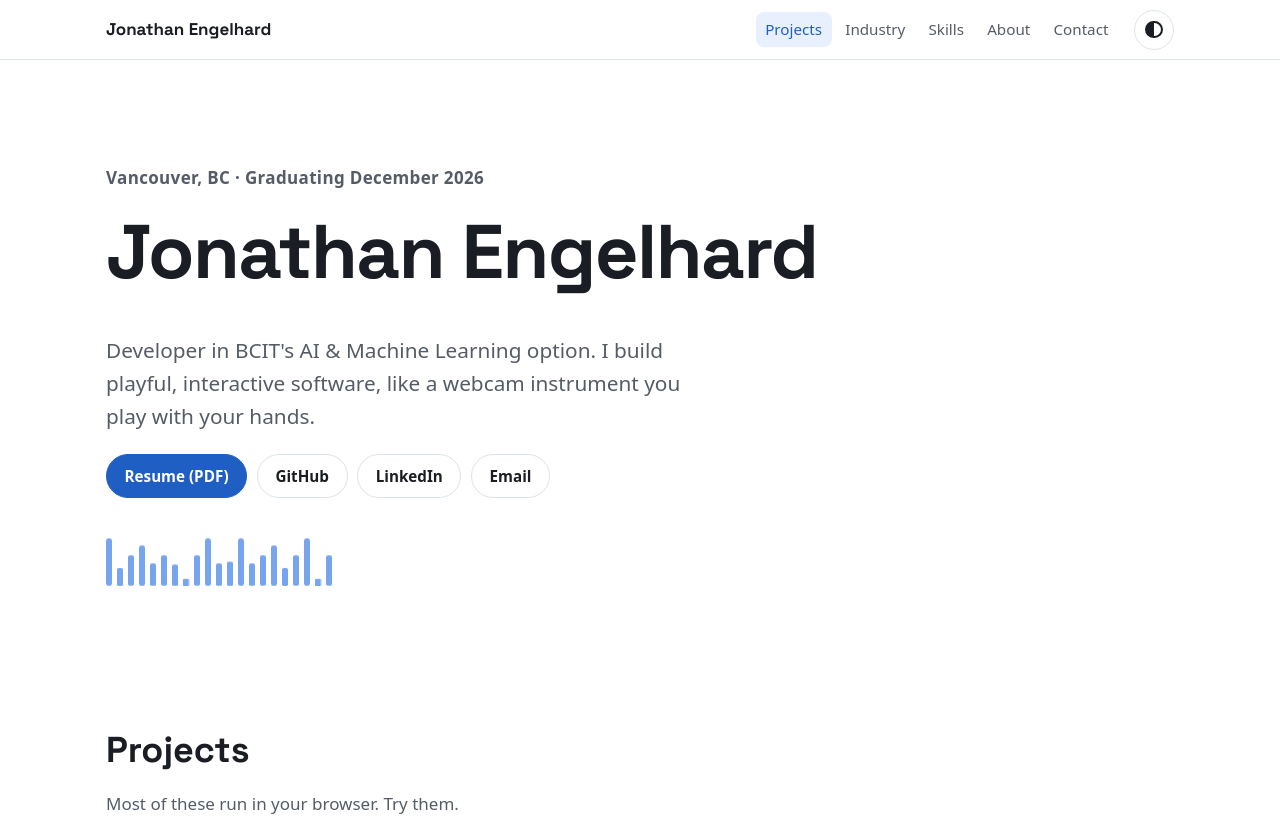
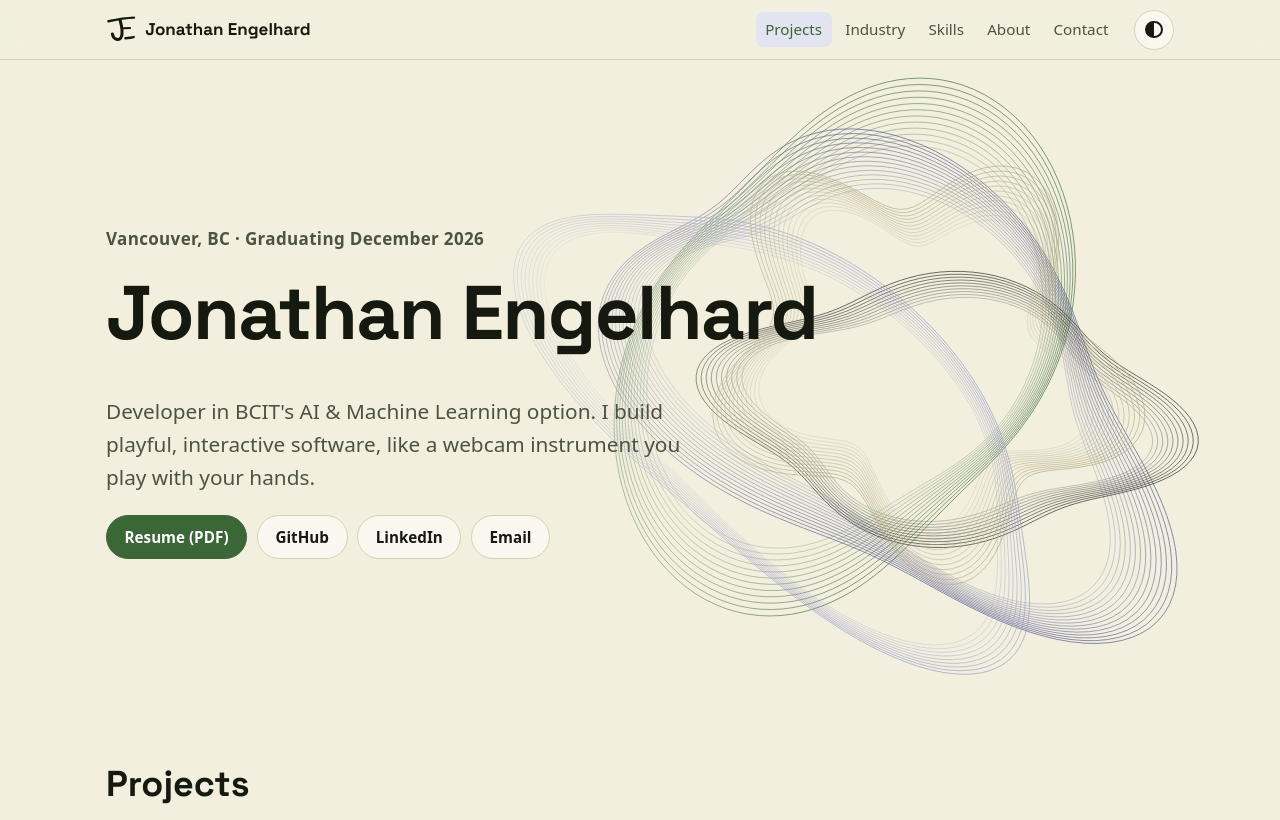
Before and after one commit to JoNoToPo/Portfolio, a plain HTML site: page index.html in a window 1280 px wide. Shown: the top 820 px of the page. Drawn offline with Linux system fonts and the light colour scheme.

Commit message:
Redesign after Jonathan's JFE swirl artwork
- Palette from the artwork: olive-black, sage, slate periwinkle, cream
  and lavender-white; light mode is the cream version. All text pairs
  pass WCAG AA in both themes.
- JFE monogram (Jonathan Friedrich Engelhard) as the nav logo and SVG
  favicon.
- Hero swirls: canvas ribbons drawn as many thin strands, slowly
  turning; a still frame for reduced motion, paused when off screen.
  Replaces the bouncing bars.

Co-Authored-By: Claude Opus 5.5 <noreply@anthropic.com>

```diff
--- a/index.html
+++ b/index.html
@@ -8,6 +8,8 @@
   <link rel="preconnect" href="https://fonts.googleapis.com">
   <link rel="preconnect" href="https://fonts.gstatic.com" crossorigin>
   <link href="https://fonts.googleapis.com/css2?family=Space+Grotesk:wght@500;700&display=swap" rel="stylesheet">
+  <link rel="icon" href="assets/img/jfe.svg" type="image/svg+xml">
+  <meta name="theme-color" content="#0c0e07">
   <link rel="stylesheet" href="styles.css">
   <!-- Apply a saved theme before first paint so the page doesn't flash the wrong colours. -->
   <script>
@@ -23,7 +25,19 @@
 
   <header class="site-header">
     <nav class="nav" aria-label="Main">
-      <a class="nav-name" href="#top">Jonathan Engelhard</a>
+      <a class="nav-name" href="#top">
+        <!-- JFE monogram (Jonathan Friedrich Engelhard), redrawn from his artwork: one stem is the J,
+             with the F and E bars branching off it. Same paths as assets/img/jfe.svg. -->
+        <svg class="logo" viewBox="0 0 100 100" aria-hidden="true" focusable="false">
+          <g transform="translate(-4 0)" fill="none" stroke="currentColor" stroke-linecap="round" stroke-linejoin="round">
+            <path d="M12 24 C40 18 70 13 96 12" stroke-width="8"/>
+            <path d="M50 19 C56 40 61 62 54 76 C47 89 29 86 25 66" stroke-width="10"/>
+            <path d="M63 47 L83 46" stroke-width="7"/>
+            <path d="M68 80 C78 79 87 78 95 76" stroke-width="8"/>
+          </g>
+        </svg>
+        <span>Jonathan Engelhard</span>
+      </a>
       <ul class="nav-links">
         <li><a href="#projects">Projects</a></li>
         <li><a href="#industry">Industry</a></li>
@@ -40,6 +54,9 @@
   <main id="main">
     <!-- ===== Hero ===== -->
     <section class="hero" id="top" aria-labelledby="hero-title">
+      <!-- Decorative ribbon swirls in the style of the JFE artwork, drawn by script.js
+           (a single still frame for reduced-motion visitors). -->
+      <canvas class="hero-swirl" aria-hidden="true"></canvas>
       <div class="container">
         <p class="eyebrow">Vancouver, BC · Graduating December 2026</p>
         <h1 id="hero-title">Jonathan Engelhard</h1>
@@ -52,12 +69,6 @@
           <a class="btn" href="https://github.com/JoNoToPo">GitHub</a>
           <a class="btn" href="https://www.linkedin.com/in/jonathan-engelhard-5488aa141/">LinkedIn</a>
           <a class="btn" href="mailto:j.engelhard0@gmail.com">Email</a>
-        </div>
-        <!-- Decorative waveform: bars bounce like an audio meter (paused for reduced motion). -->
-        <div class="wave" aria-hidden="true">
-          <span></span><span></span><span></span><span></span><span></span><span></span><span></span>
-          <span></span><span></span><span></span><span></span><span></span><span></span><span></span>
-          <span></span><span></span><span></span><span></span><span></span><span></span><span></span>
         </div>
       </div>
     </section>
--- a/script.js
+++ b/script.js
@@ -25,6 +25,8 @@ toggle.addEventListener("click", () => {
     // Storage blocked (private mode etc.): the choice just won't persist.
   }
   updateToggleLabel();
+  // The canvas reads its colours from CSS, so tell it the theme changed.
+  document.dispatchEvent(new Event("themechange"));
 });
 
 updateToggleLabel();
@@ -89,3 +91,113 @@ document.querySelectorAll(".sound-toggle").forEach((button) => {
   button.hidden = false;
   sync();
 });
+
+// ----- Hero swirls -----
+// Imitates the JFE artwork: each "ribbon" is a wobbly closed loop drawn as
+// many thin parallel strands, so it looks like a brush stroke made of lines.
+// The loop is a circle whose radius wobbles with sin(lobes * angle), squashed
+// into an ellipse and rotated. Animating means slowly turning each ribbon and
+// shifting its wobble.
+const swirl = document.querySelector(".hero-swirl");
+
+if (swirl) {
+  const ctx = swirl.getContext("2d");
+
+  // cx/cy: centre as a fraction of the canvas; size: radius as a fraction of
+  // its shorter side; colour: which --swirl-N token to use.
+  const ribbons = [
+    { colour: "--swirl-1", cx: 0.70, cy: 0.52, size: 0.40, squash: 0.62, lobes: 3, wobble: 0.16, strands: 14, spin: 0.05, tilt: 0.4 },
+    { colour: "--swirl-2", cx: 0.66, cy: 0.46, size: 0.34, squash: 0.80, lobes: 2, wobble: 0.22, strands: 12, spin: -0.07, tilt: 1.9 },
+    { colour: "--swirl-3", cx: 0.74, cy: 0.56, size: 0.30, squash: 0.55, lobes: 4, wobble: 0.12, strands: 10, spin: 0.09, tilt: 2.8 },
+    { colour: "--swirl-4", cx: 0.62, cy: 0.58, size: 0.44, squash: 0.48, lobes: 3, wobble: 0.10, strands: 9, spin: -0.04, tilt: 0.9 },
+    { colour: "--swirl-5", cx: 0.72, cy: 0.48, size: 0.24, squash: 0.90, lobes: 5, wobble: 0.20, strands: 12, spin: 0.06, tilt: 3.6 },
+  ];
+  const POINTS = 140; // points per strand; enough for smooth curves
+  let width = 0;
+  let height = 0;
+
+  function readColours() {
+    const styles = getComputedStyle(document.documentElement);
+    ribbons.forEach((r) => (r.stroke = styles.getPropertyValue(r.colour).trim()));
+  }
+
+  // Match the canvas's pixel size to its CSS size (times devicePixelRatio for sharp lines).
+  function resize() {
+    const dpr = Math.min(window.devicePixelRatio || 1, 2);
+    width = swirl.clientWidth;
+    height = swirl.clientHeight;
+    swirl.width = Math.round(width * dpr);
+    swirl.height = Math.round(height * dpr);
+    ctx.setTransform(dpr, 0, 0, dpr, 0, 0);
+  }
+
+  function draw(seconds) {
+    ctx.clearRect(0, 0, width, height);
+    const unit = Math.min(width, height);
+    ctx.lineWidth = 1;
+
+    ribbons.forEach((r) => {
+      const angle = r.tilt + seconds * r.spin;
+      const phase = seconds * r.spin * 2;
+      const cos = Math.cos(angle);
+      const sin = Math.sin(angle);
+      ctx.strokeStyle = r.stroke;
+
+      for (let s = 0; s < r.strands; s++) {
+        // Each strand is a little bigger than the last, which builds the ribbon.
+        const radius = unit * (r.size + s * 0.007);
+        ctx.globalAlpha = 0.25 + 0.5 * (s / r.strands);
+        ctx.beginPath();
+        for (let i = 0; i <= POINTS; i++) {
+          const t = (i / POINTS) * Math.PI * 2;
+          const rr = radius * (1 + r.wobble * Math.sin(r.lobes * t + phase + s * 0.04));
+          const x = rr * Math.cos(t);
+          const y = rr * Math.sin(t) * r.squash;
+          // Rotate the ellipse, then move it to its centre.
+          const px = r.cx * width + x * cos - y * sin;
+          const py = r.cy * height + x * sin + y * cos;
+          if (i === 0) ctx.moveTo(px, py);
+          else ctx.lineTo(px, py);
+        }
+        ctx.stroke();
+      }
+    });
+    ctx.globalAlpha = 1;
+  }
+
+  // Animate only while the hero is on screen; reduced-motion visitors get one still frame.
+  let visible = true;
+  let frame = 0;
+  function loop(ms) {
+    draw(ms / 1000);
+    if (visible) frame = requestAnimationFrame(loop);
+  }
+
+  function start() {
+    cancelAnimationFrame(frame);
+    if (reduceMotion) draw(0);
+    else frame = requestAnimationFrame(loop);
+  }
+
+  new IntersectionObserver(([entry]) => {
+    visible = entry.isIntersecting;
+    if (visible) start();
+  }).observe(swirl);
+
+  new ResizeObserver(() => {
+    resize();
+    if (reduceMotion) draw(0);
+  }).observe(swirl);
+
+  // Recolour when the theme changes, from the toggle or the system setting.
+  const redraw = () => {
+    readColours();
+    if (reduceMotion) draw(0);
+  };
+  document.addEventListener("themechange", redraw);
+  matchMedia("(prefers-color-scheme: dark)").addEventListener("change", redraw);
+
+  readColours();
+  resize();
+  start();
+}
--- a/styles.css
+++ b/styles.css
@@ -1,22 +1,29 @@
 /* ==========================================================================
    Design tokens
    Colours live on :root so light and dark themes only swap variables.
-   --brand is the resume blue (#4A86E8). It is too light for body-size text
-   on white, so --accent is a darker shade that passes WCAG AA (4.5:1).
+   The palette comes from Jonathan's JFE swirl artwork: olive-black, sage
+   green, slate periwinkle, cream and lavender-white. Light mode is the
+   cream version. --brand is decorative; --accent is the shade that passes
+   WCAG AA (4.5:1) for text and buttons. --swirl-1..5 colour the hero ribbons.
    ========================================================================== */
 :root {
-  --brand: #4a86e8;
-  --accent: #1f5fc4;
+  --brand: #5d5f96;
+  --accent: #3b6635;
   --accent-contrast: #ffffff;
-  --bg: #ffffff;
-  --bg-alt: #f3f6fb;
-  --surface: #ffffff;
-  --text: #1a1d23;
-  --muted: #555c68;
-  --border: #dde3ec;
-  --tag-bg: #e8f0fd;
-  --tag-text: #1a4fa3;
-  --shadow: 0 1px 2px rgb(0 0 0 / 0.04), 0 4px 16px rgb(0 0 0 / 0.06);
+  --bg: #f2efdf;
+  --bg-alt: #e8e5d2;
+  --surface: #faf8ee;
+  --text: #16190f;
+  --muted: #4d5243;
+  --border: #d5d1ba;
+  --tag-bg: #e3e4f2;
+  --tag-text: #3b3e78;
+  --shadow: 0 1px 2px rgb(22 25 15 / 0.05), 0 4px 16px rgb(22 25 15 / 0.07);
+  --swirl-1: #5d5f96;
+  --swirl-2: #4a7446;
+  --swirl-3: #2f312c;
+  --swirl-4: #9a9dc8;
+  --swirl-5: #b5ae86;
 
   --font-body: system-ui, -apple-system, "Segoe UI", Roboto, Arial, sans-serif;
   --font-display: "Space Grotesk", var(--font-body);
@@ -28,34 +35,46 @@
 /* Dark theme: used when the system prefers dark, unless the visitor picked light. */
 @media (prefers-color-scheme: dark) {
   :root:not([data-theme="light"]) {
-    --accent: #7aa8f2;
-    --accent-contrast: #0d1320;
-    --bg: #0f131a;
-    --bg-alt: #151a23;
-    --surface: #1a202b;
-    --text: #e8ebf0;
-    --muted: #a3abb8;
-    --border: #2a3240;
-    --tag-bg: #1e2b44;
-    --tag-text: #b7cff7;
+    --brand: #7a7dbd;
+    --accent: #8fbe85;
+    --accent-contrast: #0c0e07;
+    --bg: #0c0e07;
+    --bg-alt: #12150d;
+    --surface: #171a12;
+    --text: #ece8d0;
+    --muted: #a8a996;
+    --border: #2b2f24;
+    --tag-bg: #22243a;
+    --tag-text: #c8cbf0;
     --shadow: none;
+    --swirl-1: #5d5f96;
+    --swirl-2: #4a7446;
+    --swirl-3: #dcdeef;
+    --swirl-4: #e8e4c9;
+    --swirl-5: #4a4a46;
     color-scheme: dark;
   }
 }
 
 /* Same dark values when the visitor picked dark with the toggle. */
 :root[data-theme="dark"] {
-  --accent: #7aa8f2;
-  --accent-contrast: #0d1320;
-  --bg: #0f131a;
-  --bg-alt: #151a23;
-  --surface: #1a202b;
-  --text: #e8ebf0;
-  --muted: #a3abb8;
-  --border: #2a3240;
-  --tag-bg: #1e2b44;
-  --tag-text: #b7cff7;
+  --brand: #7a7dbd;
+  --accent: #8fbe85;
+  --accent-contrast: #0c0e07;
+  --bg: #0c0e07;
+  --bg-alt: #12150d;
+  --surface: #171a12;
+  --text: #ece8d0;
+  --muted: #a8a996;
+  --border: #2b2f24;
+  --tag-bg: #22243a;
+  --tag-text: #c8cbf0;
   --shadow: none;
+  --swirl-1: #5d5f96;
+  --swirl-2: #4a7446;
+  --swirl-3: #dcdeef;
+  --swirl-4: #e8e4c9;
+  --swirl-5: #4a4a46;
   color-scheme: dark;
 }
 
@@ -176,11 +195,21 @@ code {
 }
 
 .nav-name {
+  display: inline-flex;
+  align-items: center;
+  gap: 0.55rem;
   font-family: var(--font-display);
   font-weight: 700;
   color: var(--text);
   text-decoration: none;
   margin-right: auto;
+}
+
+/* JFE monogram; drawn with currentColor so it follows the theme. */
+.logo {
+  width: 1.9rem;
+  height: 1.9rem;
+  flex: none;
 }
 
 .nav-links {
@@ -227,9 +256,16 @@ code {
   background: linear-gradient(90deg, currentColor 50%, transparent 50%);
 }
 
-/* On narrow screens the name drops away so all links fit on one row. */
+/* On narrow screens the name text drops away (the monogram stays) so all links fit on one row;
+   on the smallest phones the monogram goes too. */
+@media (max-width: 420px) {
+  .nav-name {
+    display: none;
+  }
+}
+
 @media (max-width: 640px) {
-  .nav-name {
+  .nav-name span {
     display: none;
   }
   .nav-links {
@@ -301,7 +337,38 @@ code {
    Hero
    ========================================================================== */
 .hero {
+  position: relative;
+  overflow: hidden;
+  display: flex;
+  align-items: center;
+  min-height: min(78vh, 640px);
   padding: clamp(3rem, 10vw, 6.5rem) 0 clamp(2.5rem, 6vw, 4rem);
+}
+
+.hero .container {
+  position: relative; /* sits above the canvas */
+  width: 100%;
+}
+
+/* Ribbon swirls fill the hero behind the text. The mask fades them out toward
+   the left so the name and buttons stay easy to read. */
+.hero-swirl {
+  position: absolute;
+  inset: 0;
+  width: 100%;
+  height: 100%;
+  pointer-events: none;
+  -webkit-mask-image: linear-gradient(90deg, transparent 0%, transparent 25%, #000 65%);
+  mask-image: linear-gradient(90deg, transparent 0%, transparent 25%, #000 65%);
+}
+
+/* On phones there's no room beside the text, so the swirls sit faintly behind it. */
+@media (max-width: 720px) {
+  .hero-swirl {
+    opacity: 0.35;
+    -webkit-mask-image: none;
+    mask-image: none;
+  }
 }
 
 .eyebrow {
@@ -319,36 +386,6 @@ code {
   max-width: 36rem;
   font-size: clamp(1.1rem, 2.6vw, 1.3rem);
   color: var(--muted);
-}
-
-/* The playful touch: a row of bars that bounce like an audio level meter. */
-.wave {
-  display: flex;
-  align-items: flex-end;
-  gap: 5px;
-  height: 48px;
-  margin-top: 2.5rem;
-}
-
-.wave span {
-  width: 6px;
-  height: 100%;
-  border-radius: 3px;
-  background: var(--brand);
-  opacity: 0.75;
-  transform-origin: bottom;
-  animation: bounce 1.4s ease-in-out infinite alternate;
-}
-
-/* Stagger each bar so the row looks like a moving waveform. */
-.wave span:nth-child(3n)   { animation-duration: 1.1s; }
-.wave span:nth-child(3n+1) { animation-duration: 1.7s; }
-.wave span:nth-child(4n)   { animation-delay: -0.6s; }
-.wave span:nth-child(5n+2) { animation-delay: -1.1s; }
-
-@keyframes bounce {
-  from { transform: scaleY(0.15); }
-  to   { transform: scaleY(1); }
 }
 
 /* ==========================================================================
@@ -620,18 +657,12 @@ code {
 }
 
 /* ==========================================================================
-   Reduced motion: stop the waveform and smooth scrolling.
+   Reduced motion: stop smooth scrolling and button lifts. (script.js draws
+   the hero swirls as a single still frame and skips video autoplay.)
    ========================================================================== */
 @media (prefers-reduced-motion: reduce) {
   html {
     scroll-behavior: auto;
-  }
-  .wave span {
-    animation: none;
-    transform: scaleY(0.5);
-  }
-  .wave span:nth-child(odd) {
-    transform: scaleY(0.8);
   }
   .btn {
     transition: none;
```
Also changed, not shown: assets/img/jfe.svg (added).
